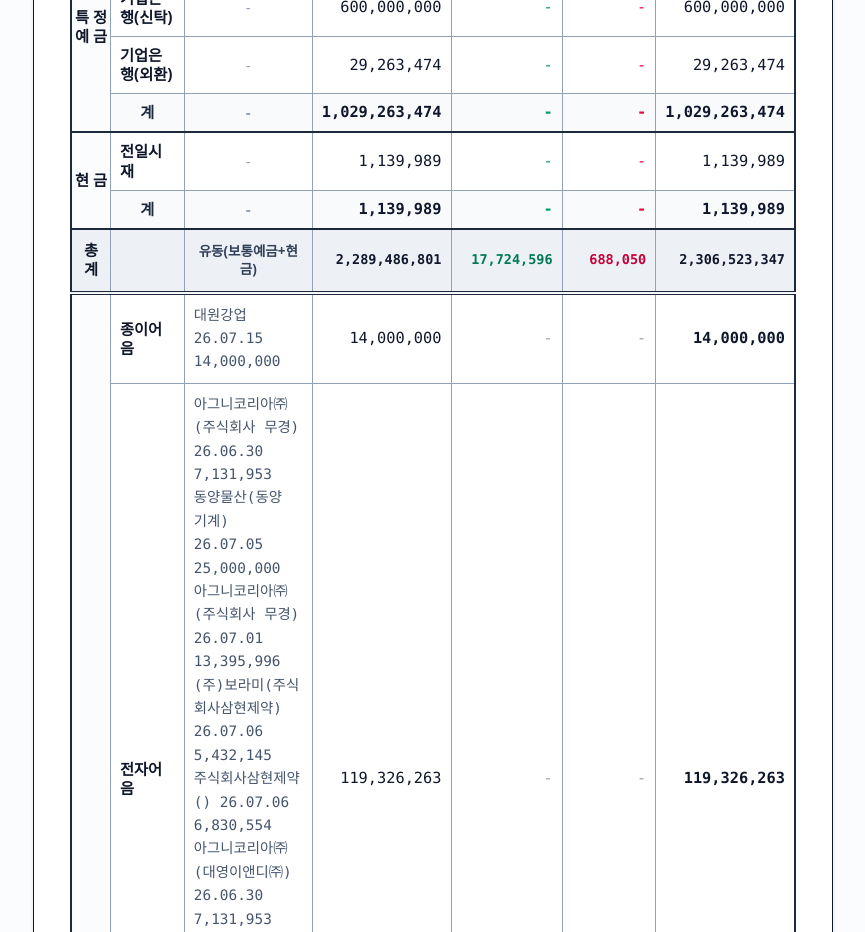
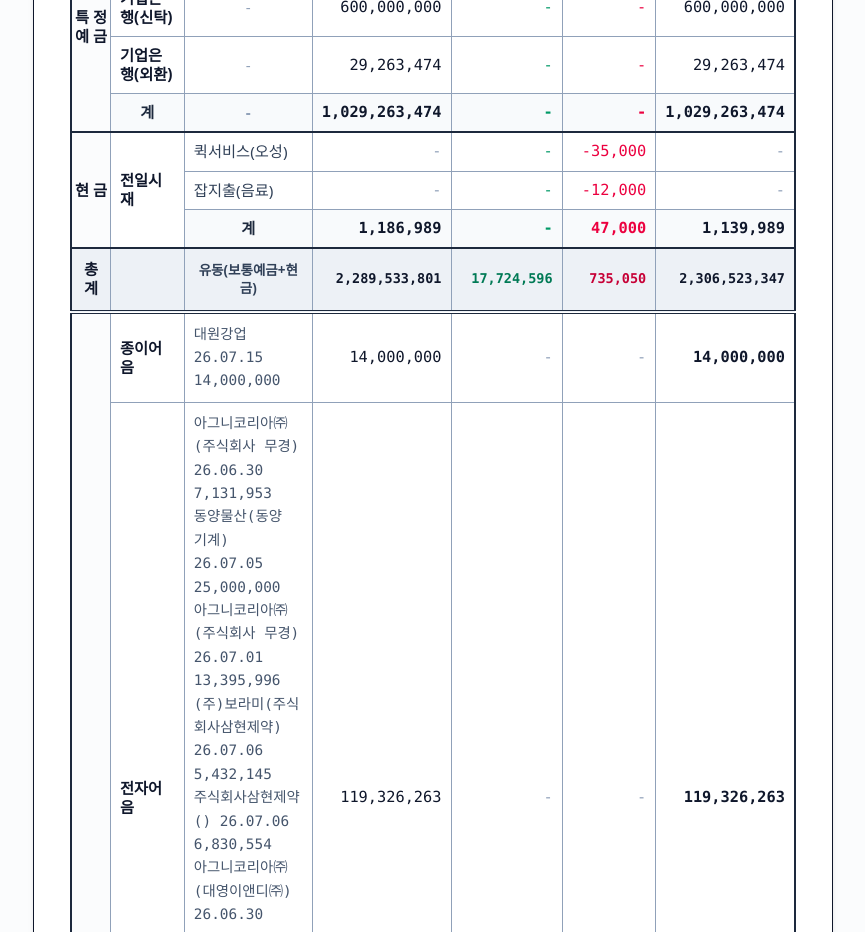
Before and after one commit to risa15/younghwa-finance, a Next.js app: page /daily-report in a window 1280 px wide. Shown: the part 1320-2252 px from the top of the page, without its empty margins (207-1072 px from the left). Built offline with nearby package versions, Linux system fonts and the light colour scheme.

Commit message:
feat: 현금 거래 내역 시재일보 테이블 동적 표출 및 테스트 데모 데이터 추가

```diff
--- a/app/api/daily-report/route.ts
+++ b/app/api/daily-report/route.ts
@@ -173,12 +173,32 @@ export async function GET(request: NextRequest) {
     // 3. Group 3: 현금
     const rawCash = dayBalances.filter(b => b.type === '현금');
     const cashAccount = rawCash[0] || { balance: 0, todayDeposit: 0, todayWithdrawal: 0 };
-    const cashPrev = cashAccount.balance - (cashAccount.todayDeposit || 0) + (cashAccount.todayWithdrawal || 0);
+
+    // Find matching cash transactions
+    const cashTx = dayTransactions.filter(t => {
+      if (!t.account) return false;
+      return normalizeName(t.account) === '현금';
+    });
+
+    const computedCashDeposit = cashTx.filter(t => t.type === '입금').reduce((sum, t) => sum + t.amount, 0);
+    const computedCashWithdrawal = cashTx.filter(t => t.type === '출금').reduce((sum, t) => sum + t.amount, 0);
+
+    const cashDeposit = cashAccount.todayDeposit !== undefined && cashAccount.todayDeposit > 0 ? cashAccount.todayDeposit : computedCashDeposit;
+    const cashWithdrawal = cashAccount.todayWithdrawal !== undefined && cashAccount.todayWithdrawal > 0 ? cashAccount.todayWithdrawal : computedCashWithdrawal;
+
+    const cashPrev = cashAccount.balance - cashDeposit + cashWithdrawal;
+
     const cashData = {
       prevBalance: cashPrev,
-      todayDeposit: cashAccount.todayDeposit || 0,
-      todayWithdrawal: cashAccount.todayWithdrawal || 0,
-      balance: cashAccount.balance
+      todayDeposit: cashDeposit,
+      todayWithdrawal: cashWithdrawal,
+      balance: cashAccount.balance,
+      transactions: cashTx.map(t => ({
+        client: t.client,
+        deposit: t.type === '입금' ? t.amount : 0,
+        withdrawal: t.type === '출금' ? t.amount : 0,
+        memo: t.memo || ''
+      }))
     };
 
     // 4. Grand Total (Ordinary + Specific + Cash)
--- a/app/daily-report/page.tsx
+++ b/app/daily-report/page.tsx
@@ -66,6 +66,7 @@ interface DailyReportData {
     todayDeposit: number;
     todayWithdrawal: number;
     balance: number;
+    transactions?: TxItem[];
   };
   grandTotal: {
     prevBalance: number;
@@ -415,8 +416,18 @@ export default function DailyReportPage() {
                   </tr>
 
                   {/* --- SECTION 3: 현금 --- */}
+                  {(() => {
+                    const hasCashTx = data.cash.transactions && data.cash.transactions.length > 0;
+                    const cashRowSpan = hasCashTx ? data.cash.transactions!.length + 1 : 2;
+
+                    if (!hasCashTx) {
+                      return (
+                        <React.Fragment>
                           <tr className="hover:bg-slate-50/20 font-medium">
-                    <td className="border border-slate-400 text-center font-bold bg-slate-50/50 align-middle" rowSpan={2}>
+                            <td
+                              className="border border-slate-400 text-center font-bold bg-slate-50/50 align-middle"
+                              rowSpan={2}
+                            >
                               현 금
                             </td>
                             <td className="border border-slate-400 px-2 py-2 font-semibold bg-slate-50/10">전일시재</td>
@@ -426,8 +437,6 @@ export default function DailyReportPage() {
                             <td className="border border-slate-400 px-2 py-2 text-right font-mono text-rose-600">{renderNumberCell(data.cash.todayWithdrawal)}</td>
                             <td className="border-y border-l border-r-2 border-slate-400 border-r-slate-800 px-2 py-2 text-right font-mono">{renderNumberCell(data.cash.balance, false)}</td>
                           </tr>
-
-                  {/* Cash Total Subtotal */}
                           <tr className="bg-slate-100/50 font-bold border-b-2 border-slate-800">
                             <td className="border border-slate-400 px-2 py-2 text-center text-slate-800">계</td>
                             <td className="border border-slate-400 px-2 py-2 text-slate-400 text-center">-</td>
@@ -436,6 +445,51 @@ export default function DailyReportPage() {
                             <td className="border border-slate-400 px-2 py-2 text-right font-mono text-rose-600">{renderNumberCell(data.cash.todayWithdrawal)}</td>
                             <td className="border-y border-l border-r-2 border-slate-400 border-r-slate-800 px-2 py-2 text-right font-mono">{renderNumberCell(data.cash.balance, false)}</td>
                           </tr>
+                        </React.Fragment>
+                      );
+                    }
+
+                    return (
+                      <React.Fragment>
+                        {data.cash.transactions!.map((tx, txIdx) => (
+                          <tr key={`cash-tx-${txIdx}`} className="hover:bg-slate-50/20">
+                            {txIdx === 0 && (
+                              <td
+                                className="border border-slate-400 text-center font-bold bg-slate-50/50 align-middle"
+                                rowSpan={cashRowSpan}
+                              >
+                                현 금
+                              </td>
+                            )}
+                            {txIdx === 0 && (
+                              <td
+                                className="border border-slate-400 px-2 py-2 font-bold bg-slate-50/10 align-middle"
+                                rowSpan={data.cash.transactions!.length + 1}
+                              >
+                                전일시재
+                              </td>
+                            )}
+                            <td className="border border-slate-400 px-2 py-2 text-slate-700 truncate max-w-[150px]">{tx.client}</td>
+                            <td className="border border-slate-400 px-2 py-2 text-right text-slate-400 font-mono">-</td>
+                            <td className="border border-slate-400 px-2 py-2 text-right font-mono text-emerald-600">
+                              {tx.deposit > 0 ? `+${tx.deposit.toLocaleString()}` : '-'}
+                            </td>
+                            <td className="border border-slate-400 px-2 py-2 text-right font-mono text-rose-600">
+                              {tx.withdrawal > 0 ? `-${tx.withdrawal.toLocaleString()}` : '-'}
+                            </td>
+                            <td className="border-y border-l border-r-2 border-slate-400 border-r-slate-800 px-2 py-2 text-right text-slate-400 font-mono">-</td>
+                          </tr>
+                        ))}
+                        <tr className="bg-slate-100/50 font-bold border-b-2 border-slate-800">
+                          <td className="border border-slate-400 px-2 py-2 text-center text-slate-800">계</td>
+                          <td className="border border-slate-400 px-2 py-2 text-right font-mono">{renderNumberCell(data.cash.prevBalance)}</td>
+                          <td className="border border-slate-400 px-2 py-2 text-right font-mono text-emerald-600">{renderNumberCell(data.cash.todayDeposit)}</td>
+                          <td className="border border-slate-400 px-2 py-2 text-right font-mono text-rose-600">{renderNumberCell(data.cash.todayWithdrawal)}</td>
+                          <td className="border-y border-l border-r-2 border-slate-400 border-r-slate-800 px-2 py-2 text-right font-mono">{renderNumberCell(data.cash.balance, false)}</td>
+                        </tr>
+                      </React.Fragment>
+                    );
+                  })()}
 
                   {/* --- SECTION 5: 총 계 --- */}
                   <tr className="bg-slate-200/60 font-black text-center text-slate-900 border-b-4 border-double border-slate-800">
--- a/lib/sheets.ts
+++ b/lib/sheets.ts
@@ -33,7 +33,9 @@ const MOCK_CASH_TRANSACTIONS: CashTransaction[] = [
   { date: '2026-06-16', account: '기업은행', client: '㈜레트웍스', type: '입금', amount: 1098240, memo: '㈜레트웍스 입금' },
   { date: '2026-06-16', account: '기업은행', client: '아세아텍스㈜', type: '입금', amount: 777870, memo: '아세아텍스㈜ 입금' },
   { date: '2026-06-16', account: '기업은행', client: '한국피엘에이㈜', type: '입금', amount: 6972075, memo: '한국피엘에이㈜ 입금' },
-  { date: '2026-06-16', account: '기업은행', client: '미나비주식회사', type: '입금', amount: 2567400, memo: '미나비주식회사 입금' }
+  { date: '2026-06-16', account: '기업은행', client: '미나비주식회사', type: '입금', amount: 2567400, memo: '미나비주식회사 입금' },
+  { date: '2026-06-16', account: '현금', client: '퀵서비스(오성)', type: '출금', amount: 35000, memo: '원자재 샘플 퀵 발송' },
+  { date: '2026-06-16', account: '현금', client: '잡지출(음료)', type: '출금', amount: 12000, memo: '사무실 손님 접대용 음료' }
 ];
 
 const MOCK_ACCOUNT_BALANCES: AccountBalance[] = [
```
Lines whose indentation alone changed are shown as unchanged.
